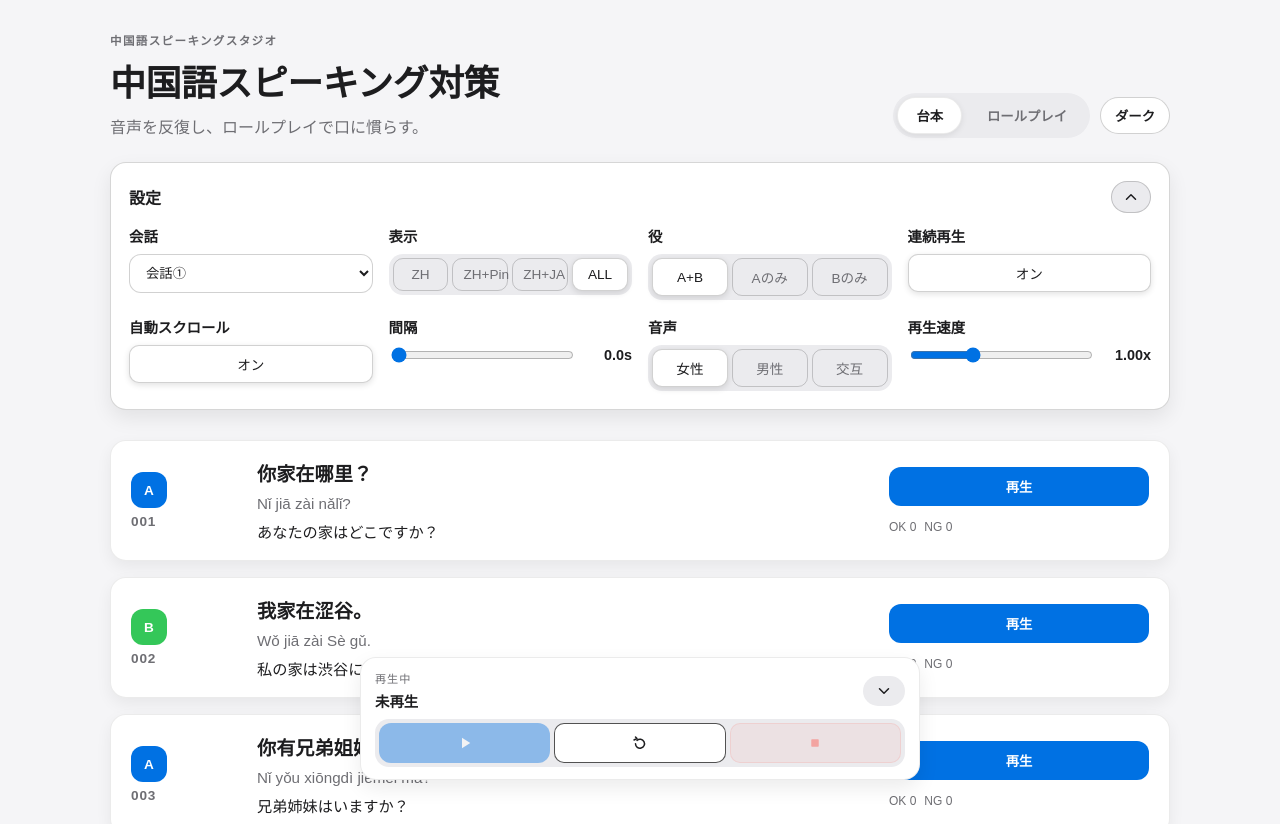
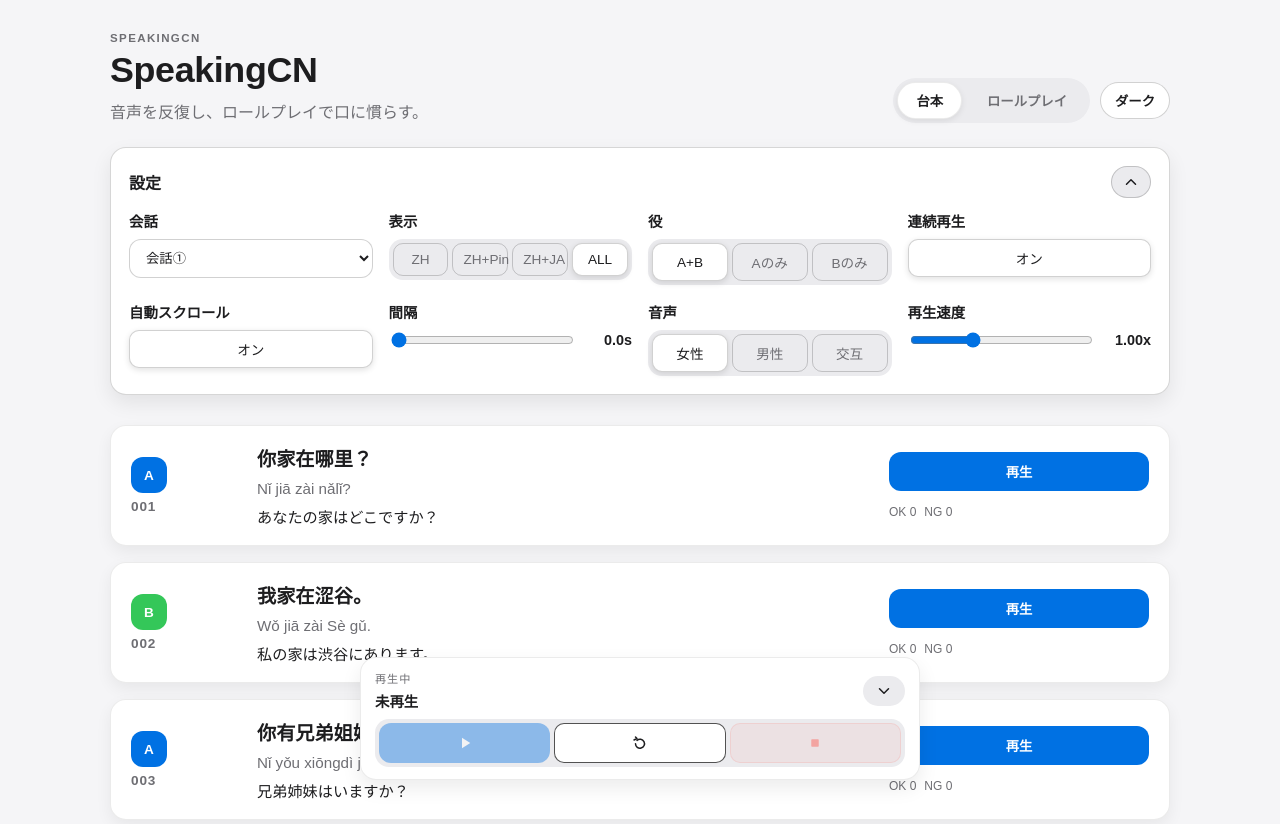
Before and after one commit to Azukaranai/speaking-test-app, a website: page index.html in a window 1280 px wide. Shown: the top 824 px of the page. Drawn offline with Linux system fonts and the light colour scheme; a web font is replaced by a local one.

Commit message:
Rename app to SpeakingCN

```diff
--- a/index.html
+++ b/index.html
@@ -4,11 +4,11 @@
     <meta charset="UTF-8" />
     <meta name="viewport" content="width=device-width, initial-scale=1" />
     <meta name="theme-color" content="#e4572e" />
-    <meta name="description" content="中国語スピーキング対策アプリ" />
+    <meta name="description" content="SpeakingCN 中国語スピーキング対策アプリ" />
     <link rel="manifest" href="/manifest.webmanifest" />
     <link rel="icon" href="/icon.svg" />
     <link rel="stylesheet" href="/styles.css" />
-    <title>中国語スピーキング対策</title>
+    <title>SpeakingCN</title>
   </head>
   <body>
     <div id="app"></div>
--- a/package.json
+++ b/package.json
@@ -1,7 +1,7 @@
 {
   "name": "speaking-test-app",
   "private": true,
-  "version": "0.1.20",
+  "version": "0.1.21",
   "type": "commonjs",
   "scripts": {
     "predev": "node scripts/sync-data.js",
--- a/public/app.js
+++ b/public/app.js
@@ -3,7 +3,7 @@ const appEl = document.getElementById('app');
 const LOG_STORAGE_KEY = 'speaking-log-v1';
 const THEME_STORAGE_KEY = 'speaking-theme-v1';
 const PLAYBACK_RATE_BASE = 0.6;
-const APP_VERSION = '0.1.20';
+const APP_VERSION = '0.1.21';
 
 const state = {
   dialogues: [],
@@ -258,8 +258,8 @@ function render() {
     <div class="${appClass}">
       <header class="app-header">
         <div class="title-block">
-          <div class="eyebrow">中国語スピーキングスタジオ</div>
-          <h1>中国語スピーキング対策</h1>
+          <div class="eyebrow">SpeakingCN</div>
+          <h1>SpeakingCN</h1>
           <p class="subtitle">音声を反復し、ロールプレイで口に慣らす。</p>
         </div>
         <div class="header-controls">
--- a/public/sw.js
+++ b/public/sw.js
@@ -1,4 +1,4 @@
-const APP_CACHE = 'app-v30';
+const APP_CACHE = 'app-v31';
 const AUDIO_CACHE = 'audio-v6';
 
 const APP_ASSETS = [
```
Also changed, not shown: public/manifest.webmanifest.
